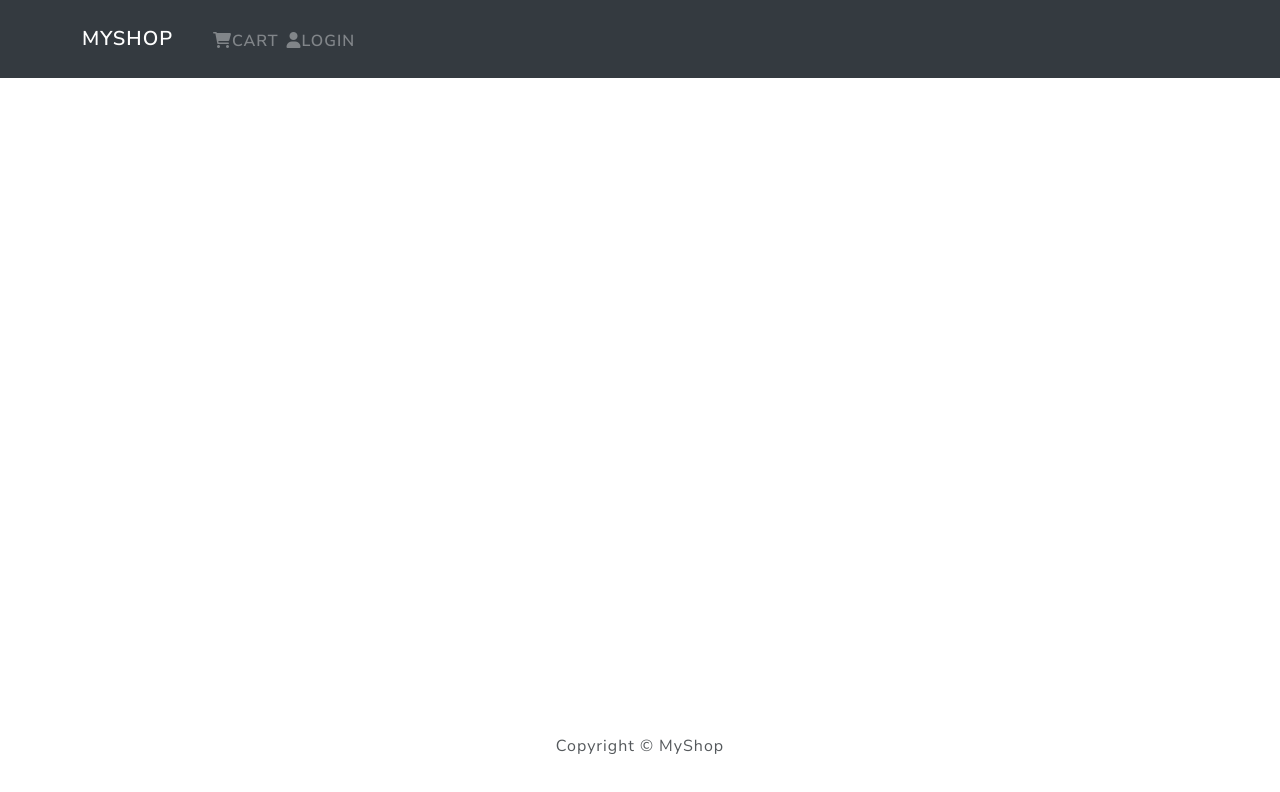
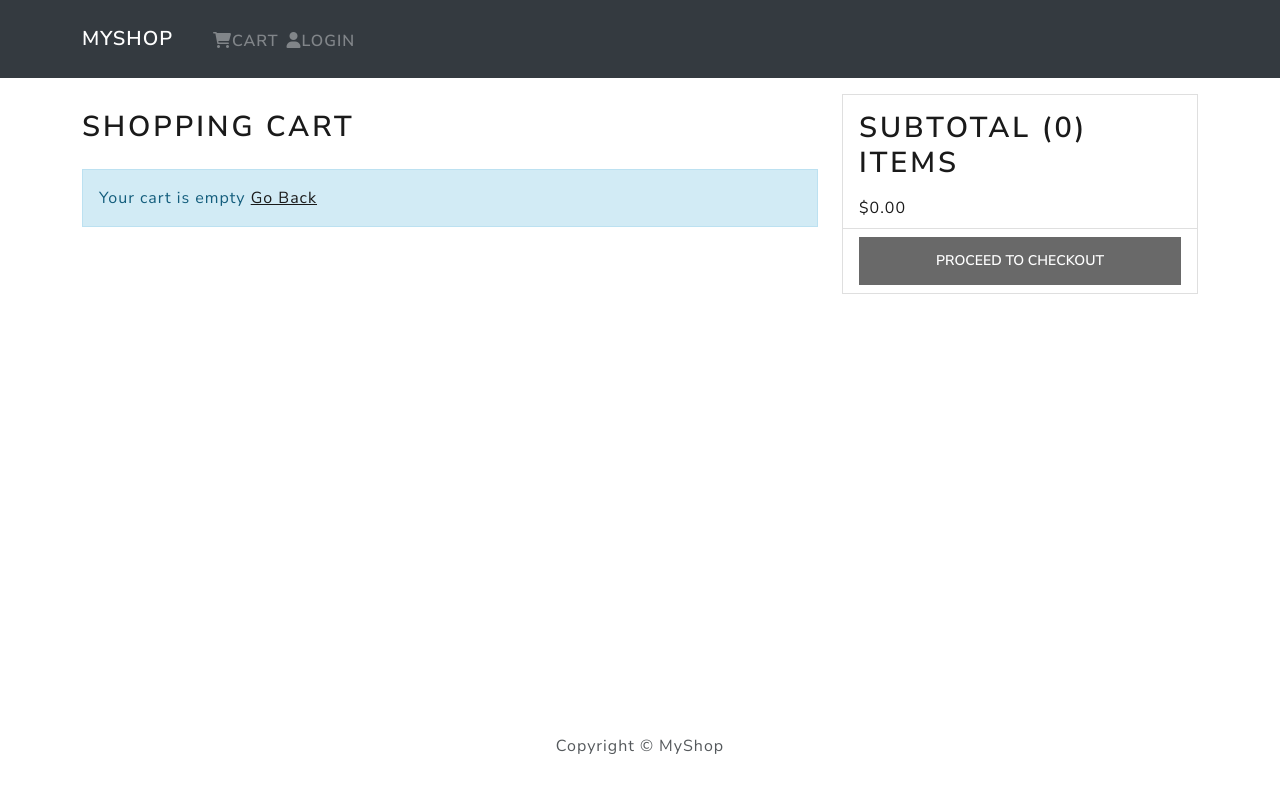
Before and after one commit to RaduPopescu95/MyShopLicentaFront, a React (Create React App) app: page /cart in a window 1280 px wide. Shown: the top 792 px of the page. Built offline with nearby package versions, Linux system fonts and the light colour scheme.

Commit message:
initial commit

```diff
--- a/src/App.js
+++ b/src/App.js
@@ -1,21 +1,27 @@
 import { Container } from 'react-bootstrap'
 import { BrowserRouter as Router, Routes, Route, Switch } from 'react-router-dom'
+
 
 import Header from "./components/Header"
 import Footer from "./components/Footer"
 
 import HomeScreen from './screens/HomeScreen'
 import ProductScreen from './screens/ProductScreen'
+import CartScreen from './screens/CartScreen'
+
+// import history from './components/History'
 
 function App() {
   return (
-    <Router >
+    <Router>
       <Header/>
         <main className="py-3">
           <Container>
             <Routes>
               <Route path='/' element={<HomeScreen/>} exact/>
               <Route path="/product/:id" element={<ProductScreen/>}/>
+              <Route path='/cart/' element={<CartScreen/>}/>
+              <Route path='/cart/:id' element={<CartScreen/>}/>
             </Routes>
           </Container>
         </main>
--- /dev/null
+++ b/src/Reducers/cartReducers.js
@@ -0,0 +1,33 @@
+import { CART_ADAUGA_ITEM } from '../constants/cartConstants'
+import { CART_ELIMINA_ITEM } from '../constants/cartConstants'
+import { PRODUCT_LIST_FAIL } from '../constants/productConstants'
+
+
+export const cartReducer = (state={cartItems:[]}, action) => {
+ switch(action.type){
+  case CART_ADAUGA_ITEM:
+   const item = action.payload
+   const existItem = state.cartItems.find(x => x.product === item.product)
+
+   if(existItem){
+     return{
+      ...state,
+      cartItems:state.cartItems.map(x =>
+       x.product === existItem.product ? item : x)
+     }
+   }else{
+    return{
+     ...state,
+     cartItems:[...state.cartItems, item]
+    }
+   }
+  case CART_ELIMINA_ITEM:
+    return{
+      ...state,
+      cartItems:state.cartItems.filter(x => x.product !== action.payload)
+    }
+  default:
+   return state;
+ }
+
+}
--- a/src/Store.js
+++ b/src/Store.js
@@ -2,13 +2,20 @@
 import thunk  from 'redux-thunk'
 import { composeWithDevTools } from 'redux-devtools-extension'
 import { productListReducers, productDetailsReducers } from './Reducers/productReducers'
+import { cartReducer } from './Reducers/cartReducers'
 
 const reducer = combineReducers({
    productList: productListReducers,
    productDetails: productDetailsReducers,
+   cart:cartReducer,
 })
 
-const initialState = {}
+const cartItemsFromStorage = localStorage.getItem('cartItems') ?
+   JSON.parse(localStorage.getItem('cartItems')) : []
+
+const initialState = {
+   cart:{cartItems: cartItemsFromStorage}
+}
 const middleware = [thunk]
 
 const store = createStore(reducer, initialState, composeWithDevTools(applyMiddleware(...middleware)))
--- /dev/null
+++ b/src/actions/cartActions.js
@@ -0,0 +1,31 @@
+import axios from 'axios'
+import { CART_ADAUGA_ITEM } from '../constants/cartConstants'
+import { CART_ELIMINA_ITEM } from '../constants/cartConstants'
+
+
+export const addToCart = (id, qty) => async (dispatch, getState) => {
+  const {data} = await axios.get(`/api/products/${id}`)
+
+  dispatch({
+   type:CART_ADAUGA_ITEM,
+   payload:{
+     product:data._id,
+     name:data.name,
+     image:data.image,
+     price:data.price,
+     countInStock:data.countInStock,
+     qty
+   }
+  })
+
+  localStorage.setItem('cartItems', JSON.stringify(getState().cart.cartItems))
+}
+
+export const removeFromCart = (id) => (dispatch, getState) =>{
+  dispatch({
+    type:CART_ELIMINA_ITEM,
+    payload:id,
+  })
+
+  localStorage.setItem('cartItems', JSON.stringify(getState().cart.cartItems))
+}
--- /dev/null
+++ b/src/constants/cartConstants.js
@@ -0,0 +1,2 @@
+export const CART_ADAUGA_ITEM = 'CART_ADAUGA_ITEM';
+export const CART_ELIMINA_ITEM = 'CART_ELIMINA_ITEM';
--- a/src/index.css
+++ b/src/index.css
@@ -18,10 +18,22 @@
   color: #d3d3d3;
 }
 
-h3 {
-  padding: 1rem 0;
-}
 
 .rating span {
   margin: 0.1rem;
 }
+
+
+h1{
+  font-size: 1.8rem !important;
+  padding:1rem 0;
+}
+
+h2{
+  font-size: 1.8rem !important;
+  padding:0.5rem 0;
+}
+
+h3{
+  padding:1rem 0;
+}
--- /dev/null
+++ b/src/screens/CartScreen.js
@@ -0,0 +1,114 @@
+import React from 'react'
+import { useEffect } from 'react'
+import { Link, useParams, useNavigate , useLocation } from 'react-router-dom'
+import { useDispatch, useSelector } from 'react-redux'
+import { Row, Col, Image, Form, Button, Card, ListGroup } from 'react-bootstrap'
+import Message  from '../components/Message'
+import { addToCart, removeFromCart } from '../actions/cartActions'
+
+export default function CartScreen(locatione, history) {
+ const {id:  productId} = useParams();
+ const location = useLocation();
+ const navCheckOut = useNavigate();
+ const qty = location.search ? Number(location.search.split('=')[1]) : 1;
+
+ const dispatch = useDispatch();
+
+ const cart = useSelector(state => state.cart)
+ const {cartItems} = cart;
+ console.log(cartItems);
+
+
+ useEffect(() => {
+  if(productId){
+   dispatch(addToCart(productId, qty))
+  }
+ }, [dispatch, productId, qty])
+
+ const removeFromCartHandler = (id) =>{
+  dispatch(removeFromCart(id))
+ }
+
+ const checkoutHandler = () => {
+  navCheckOut('/login?redirect=shipping')
+ }
+
+ return (
+  <Row>
+   <Col md={8}>
+    <h1>Shopping Cart</h1>
+    {cartItems.length === 0 ? (
+     <Message variant="info">
+      Your cart is empty <Link to="/">Go Back</Link>
+     </Message>
+    ) : (
+     <ListGroup variant = 'flush'>
+       {cartItems.map(item => (
+        <ListGroup.Item key={item.product}>
+          <Row>
+           <Col md ={2}>
+            <Image src={item.image} alt={item.name} fluid rounded/>
+           </Col>
+           <Col md ={3}>
+            <Link to={`/product/${item.product}`}>
+            {item.name}
+            </Link>
+           </Col>
+           <Col md={2}>
+            ${item.price}
+           </Col>
+           <Col md={3}>
+             <Form.Control
+                    size ="sm"
+                    as="select"
+                    value={item.qty}
+                    onChange={e => dispatch(addToCart(item.product, Number(e.target.value)))}
+                  >
+                    {
+                      [...Array(item.countInStock).keys()].map(x => (
+                        <option key={x + 1} value={x+1}>
+                          {x + 1}
+                        </option>
+                      ))
+                    }
+                  </Form.Control>
+           </Col>
+           <Col md={1}>
+            <Button
+             type='button'
+             variant='light'
+             onClick={() => removeFromCartHandler(item.product)}>
+             <i className='fas fa-trash'></i>
+            </Button>
+           </Col>
+          </Row>
+        </ListGroup.Item>
+       ))}
+     </ListGroup>
+    )}
+   </Col>
+
+   <Col md={4}>
+    <Card>
+     <ListGroup variant='flush'>
+       <ListGroup.Item>
+        <h2>Subtotal ({cartItems.reduce((acc, item) => acc + item.qty, 0 )}) items</h2>
+        ${cartItems.reduce((acc, item) => acc + item.qty * item.price, 0 ).toFixed(2)}
+       </ListGroup.Item>
+       <ListGroup.Item className="d-flex justify-content-center">
+        <Button
+         type='button'
+         className='btn-block'
+         style={{width:"100%"}}
+         disabled={cartItems.length === 0}
+         onClick={checkoutHandler}
+        >
+         Proceed To CheckOut
+        </Button>
+       </ListGroup.Item>
+     </ListGroup>
+    </Card>
+   </Col>
+  </Row>
+ )
+}
--- a/src/screens/ProductScreen.js
+++ b/src/screens/ProductScreen.js
@@ -1,21 +1,27 @@
 import React, {useState, useEffect} from 'react'
-import { Link, useParams } from 'react-router-dom'
-import { Row, Col, Image, ListGroup, Button, Card } from 'react-bootstrap'
+import { Link, useParams, useNavigate, useLocation } from 'react-router-dom'
+
+import { Row, Col, Image, ListGroup, Button, Card, Form } from 'react-bootstrap'
 import Rating from '../components/Rating'
 import Loader from '../components/Loader'
 import Message from '../components/Message'
 import { useDispatch, useSelector } from 'react-redux'
 import { listProductDetails } from '../actions/productActions'
+// import { useHistory } from 'react-router-dom';
+
+// import history from '../components/History'
 
 // import axios from 'axios' replaced with redux
 
 
-function ProductScreen() {
+function ProductScreen(props) {
 // const {id: _id_} = useParams();
 // const product = products.find(p => p._id === id);
 
 
 // const [product, setProducts] = useState ([]);
+  const [qty, setQty]=useState(1);
+  const historys = useNavigate();
   const {id: _id_} = useParams();
   const dispatch = useDispatch();
   const productDetails = useSelector(state => state.productDetails);
@@ -35,6 +41,10 @@
 
   }, [dispatch, _id_ ])
 
+  //function addToCart
+  const addToCartHandler = () => {
+    historys(`/cart/${_id_}?qty=${qty}`)
+  }
 
  return (
   <div>
@@ -80,6 +90,7 @@
               </Row>
            </ListGroup.Item>
 
+
            <ListGroup.Item>
               <Row>
                 <Col>Status:</Col>
@@ -89,8 +100,37 @@
               </Row>
            </ListGroup.Item>
 
+           {product.countInStock > 0 && (
+             <ListGroup.Item>
+               <Row>
+                 <Col className="align-self-center">Qty</Col>
+                 <Col xs='auto' className='my-1'>
+                  <Form.Control
+                    size ="sm"
+                    as="select"
+                    value={qty}
+                    onChange={e => setQty(e.target.value)}
+                  >
+                    {
+                      [...Array(product.countInStock).keys()].map(x => (
+                        <option key={x + 1} value={x+1}>
+                          {x + 1}
+                        </option>
+                      ))
+                    }
+                  </Form.Control>
+                 </Col>
+               </Row>
+             </ListGroup.Item>
+           )}
+
            <ListGroup.Item className="text-center">
-              <Button className="btn-block" disabled={product.countInStock == 0} type="button">Add to Cart</Button>
+              <Button
+                onClick={addToCartHandler}
+                className="btn-block"   disabled={product.countInStock == 0}
+                type="button">
+                Add to Cart
+              </Button>
            </ListGroup.Item>
          </ListGroup>
        </Card>
```
